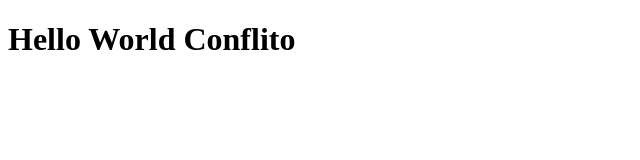
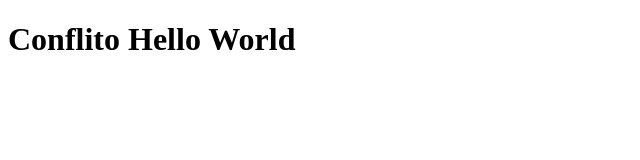
Before and after one commit to lucascostasantos/quartoanovespertino2024, a plain HTML site: page index.html in a window 1280 px wide. Shown: the whole page, without its empty margins (0-640 px from the left). Drawn offline with Linux system fonts and the light colour scheme.

Commit message:
Alteração no codigo

```diff
--- a/index.html
+++ b/index.html
@@ -8,7 +8,7 @@
 </head>
 <body>
 
-    <h1>Hello World Conflito</h1>
+    <h1>Conflito Hello World</h1>
 
 
 </body>
```
